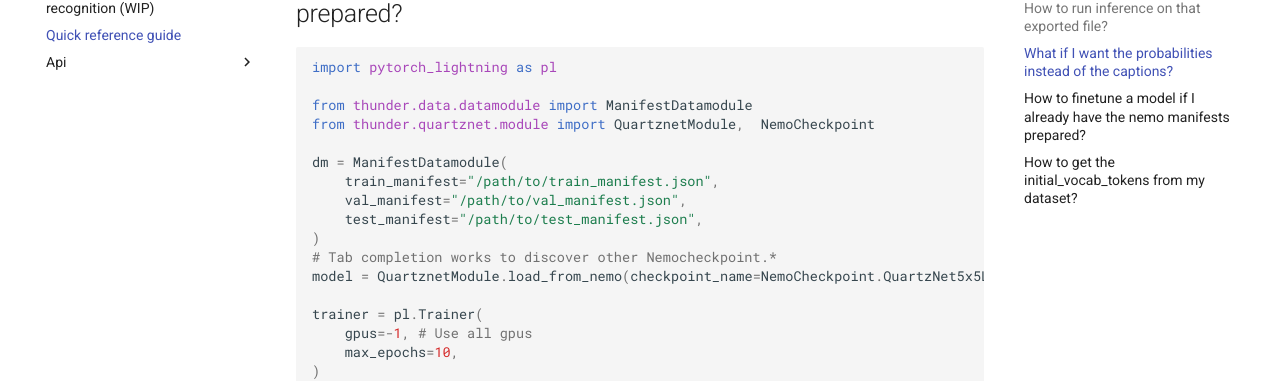
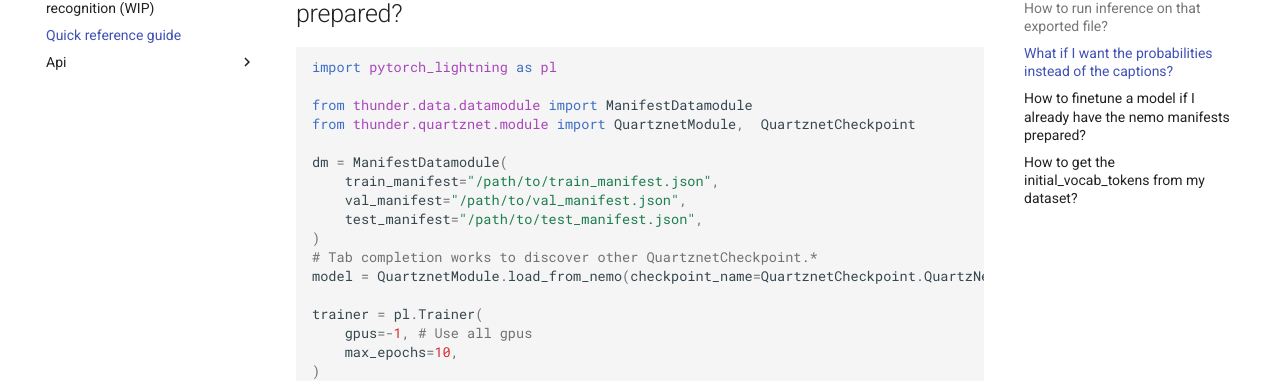
Before and after one commit to scart97/thunder-speech, an MkDocs documentation site: the page built from docs/quick reference guide.md, in a window 1280 px wide and 900 px high, scrolled down 1060 px. Shown: the part 145-526 px from the top of the window. Built offline with MkDocs 1.6.1 and Material for MkDocs 9.7.7, drawn with Linux system fonts in a browser that asks for light colours; comment, search, counter and statistics services are not loaded.

Commit message:
feat(quartznet): rename NemoCheckpoint to QuartznetCheckpoint

```diff
--- a/docs/quick reference guide.md
+++ b/docs/quick reference guide.md
@@ -58,15 +58,15 @@ transcriptions = model.text_transform.decode_prediction(probs.argmax(1))
 import pytorch_lightning as pl
 
 from thunder.data.datamodule import ManifestDatamodule
-from thunder.quartznet.module import QuartznetModule,  NemoCheckpoint
+from thunder.quartznet.module import QuartznetModule,  QuartznetCheckpoint
 
 dm = ManifestDatamodule(
     train_manifest="/path/to/train_manifest.json",
     val_manifest="/path/to/val_manifest.json",
     test_manifest="/path/to/test_manifest.json",
 )
-# Tab completion works to discover other Nemocheckpoint.*
-model = QuartznetModule.load_from_nemo(checkpoint_name=NemoCheckpoint.QuartzNet5x5LS_En)
+# Tab completion works to discover other QuartznetCheckpoint.*
+model = QuartznetModule.load_from_nemo(checkpoint_name=QuartznetCheckpoint.QuartzNet5x5LS_En)
 
 trainer = pl.Trainer(
     gpus=-1, # Use all gpus
```
Also changed, not shown: README.md (+3 -3 lines), 4 other files.
